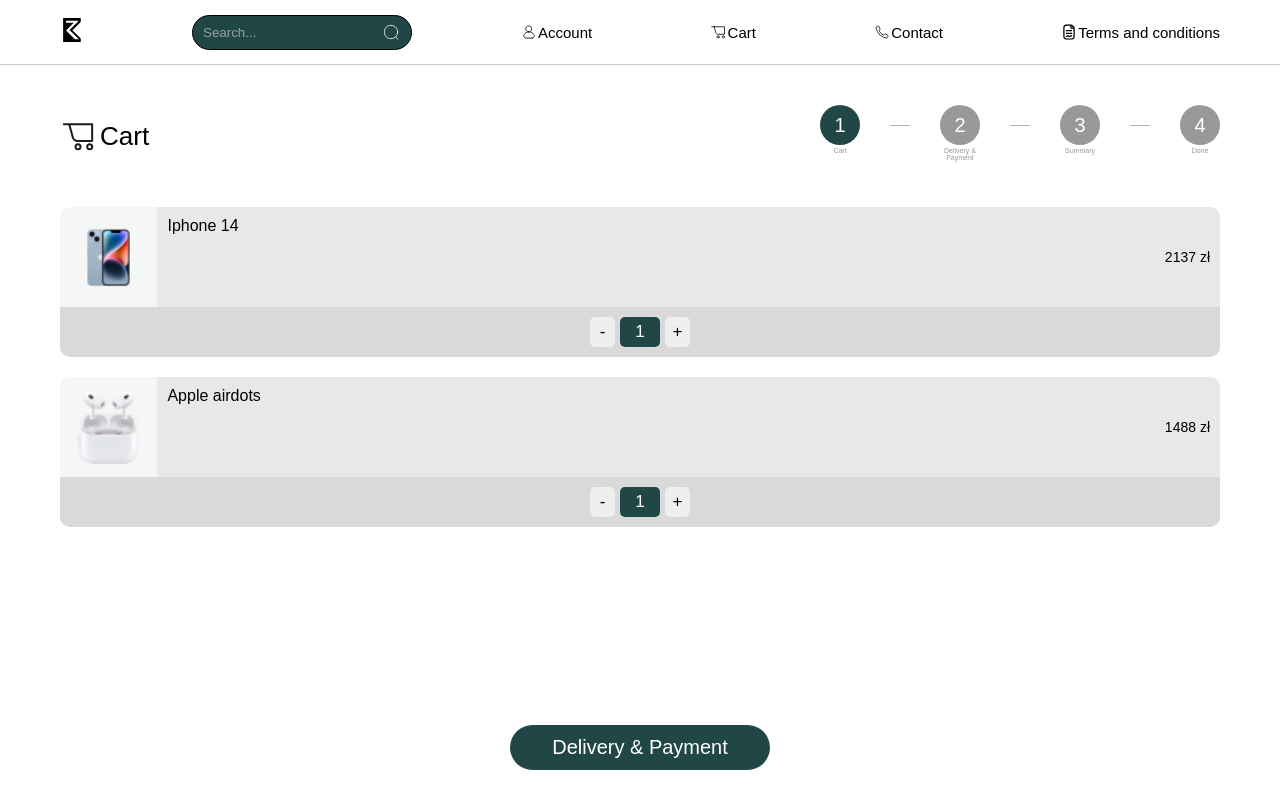
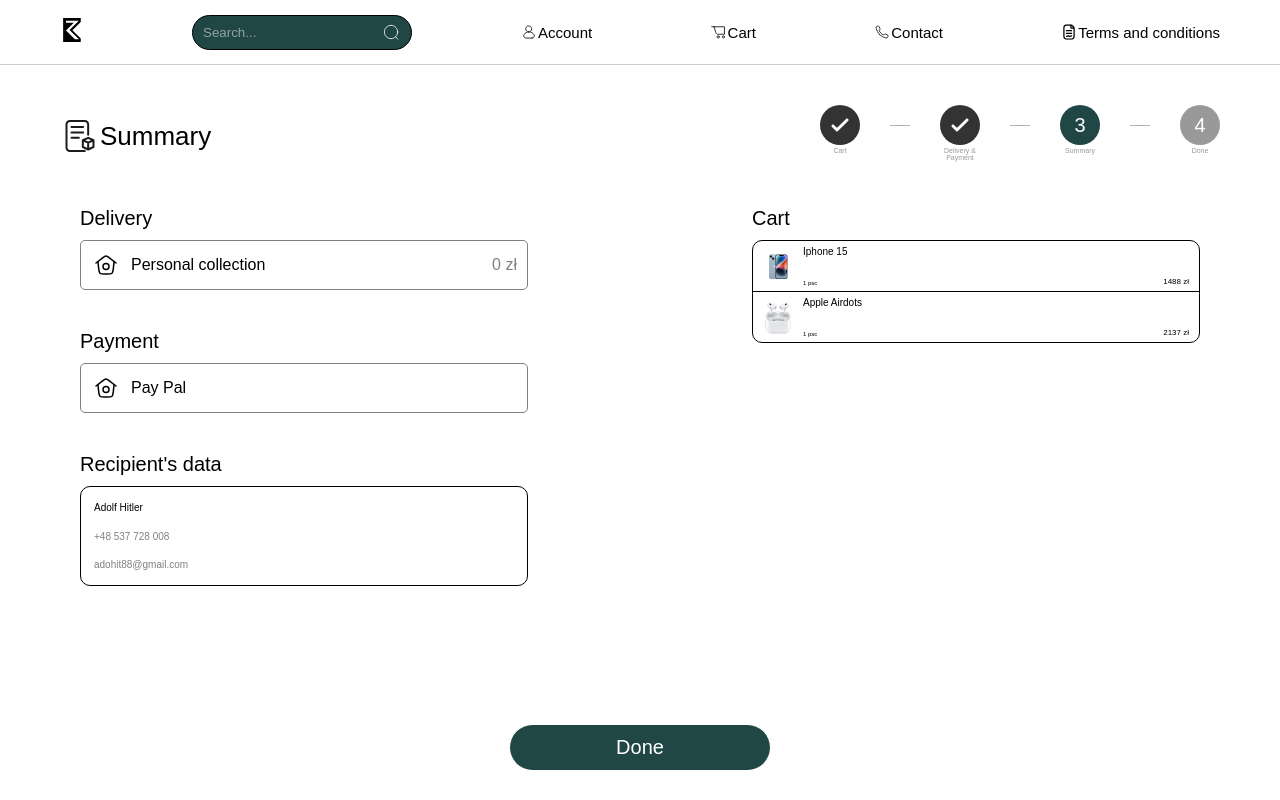
Before and after one commit to Zaluskyy/ecommerce, a Next.js app: page /cart in a window 1280 px wide. Built offline with nearby package versions, Linux system fonts and the light colour scheme; a web font is replaced by a local one.

Commit message:
desktop summary done

```diff
--- a/src/app/cart/Summary.tsx
+++ b/src/app/cart/Summary.tsx
@@ -100,6 +100,7 @@
 
     return(
         <div className={style.Summary}>
+            <div className={style.left}>
 
                 {deliveryAndPaymentArr}
 
@@ -112,6 +113,10 @@
                     </div>
                 </div>
 
+            </div>
+
+            <div className={style.right}>
+
                 <div className={style.cartContainer}>
                     <span className={style.title}>Cart</span>
                     <div className={style.container} style={styleProducts} >
@@ -120,6 +125,10 @@
                 </div>
 
             </div>
+
+
+
+        </div>
     )
 }
 
--- a/src/app/cart/page.tsx
+++ b/src/app/cart/page.tsx
@@ -41,7 +41,7 @@
         <Done/>
     ]
 
-    const [currentProgress, setCurrentProgress] = useState<number>(1)
+    const [currentProgress, setCurrentProgress] = useState<number>(3)
 
     return(
         <div className={style.CartPage}>
--- a/src/app/cart/style/Summary.module.scss
+++ b/src/app/cart/style/Summary.module.scss
@@ -146,3 +146,26 @@
         }
     }
 }
+
+$maxWidth: 600px;
+
+@media (min-width: 768px){
+    .Summary{
+        display: flex;
+        flex-direction: row;
+        justify-content: space-between;
+        align-items: flex-start;
+
+        .left{
+            width: 40%;
+            max-width: $maxWidth;
+        }
+        .right{
+            width: 40%;
+            max-width: $maxWidth;
+        }
+
+
+
+    }
+}
```
Lines whose indentation alone changed are shown as unchanged.
